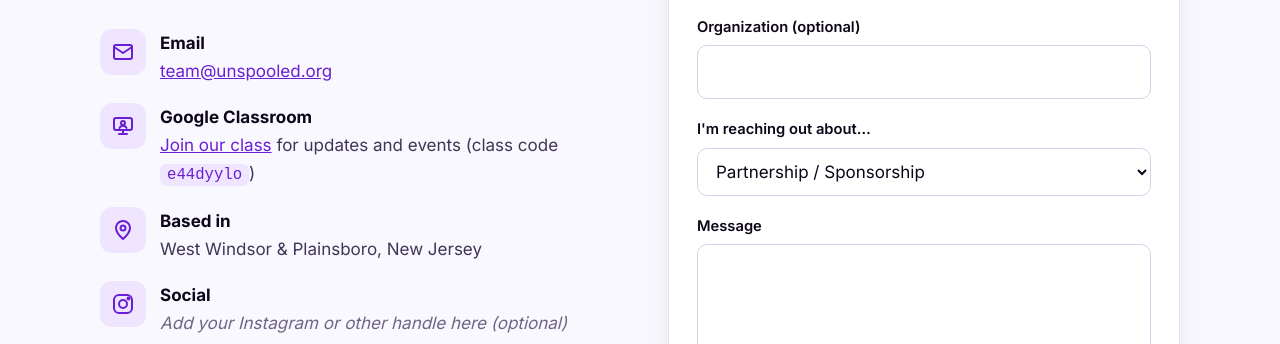
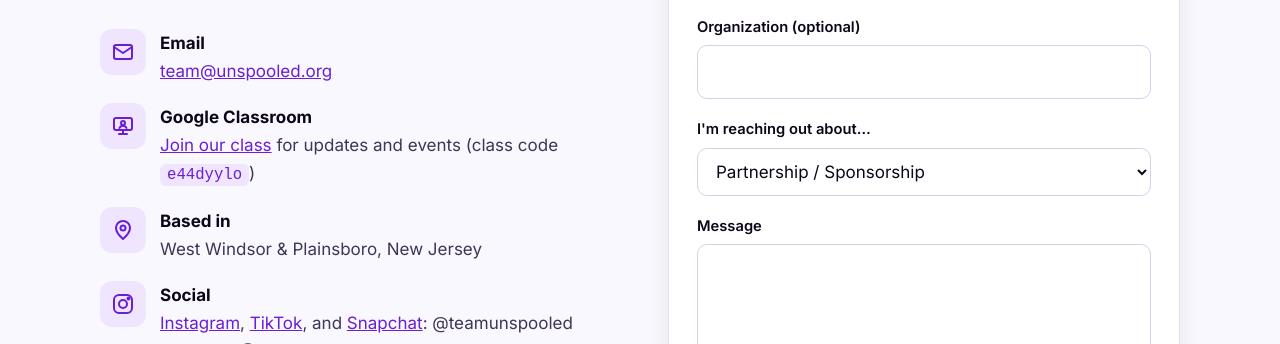
Before and after one commit to Idhantrs/UnspooledWebsite, a plain HTML site: page contact.html in a window 1280 px wide. Shown: the part 608-952 px from the top of the page. Drawn offline with Linux system fonts and the light colour scheme.

Commit message:
Added handles on contact page

```diff
--- a/contact.html
+++ b/contact.html
@@ -72,7 +72,7 @@
           </li>
           <li>
             <div class="icon"><svg viewBox="0 0 24 24" fill="none" stroke="currentColor" stroke-width="2" stroke-linecap="round" stroke-linejoin="round"><rect x="3" y="3" width="18" height="18" rx="5"/><circle cx="12" cy="12" r="4"/><circle cx="17.5" cy="6.5" r="1" fill="currentColor"/></svg></div>
-            <div><strong>Social</strong><span class="placeholder">Add your Instagram or other handle here (optional)</span></div>
+            <div><strong>Social</strong><a href="https://www.instagram.com/teamunspooled/" target="_blank" rel="noopener">Instagram</a>, <a href="https://www.tiktok.com/@teamunspooled" target="_blank" rel="noopener">TikTok</a>, and <a href="https://www.snapchat.com/@teamunspooled" target="_blank" rel="noopener">Snapchat</a>: @teamunspooled<br><a href="https://www.youtube.com/@TeamUnspooled" target="_blank" rel="noopener">YouTube</a>: @TeamUnspooled</div>
           </li>
         </ul>
       </div>
```
Also changed, not shown: 1 other file.
